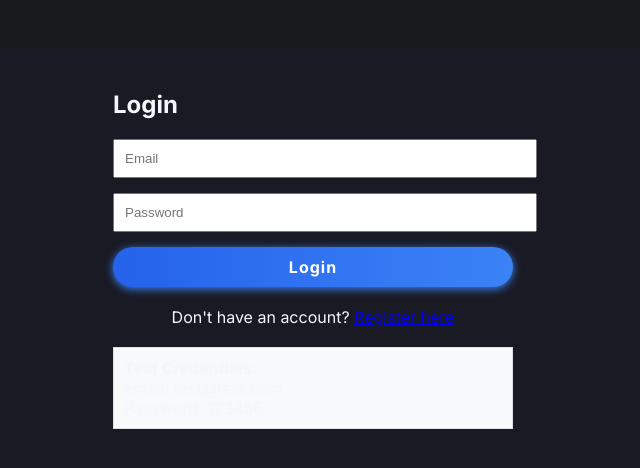
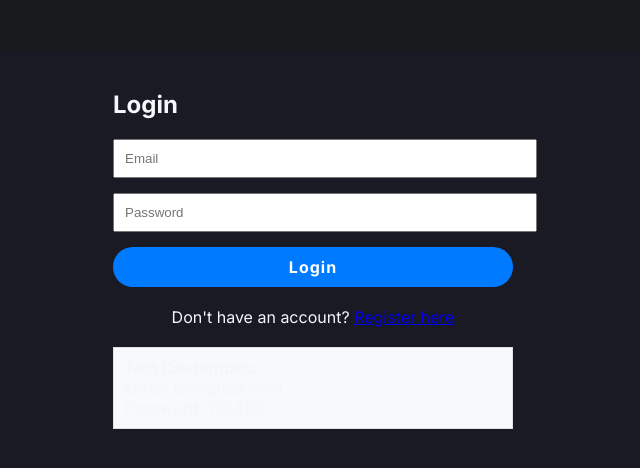
Before and after one commit to Arjun140205/Realtime-ToDo-board, a React (Create React App) app in the folder client/: page /login in a window 1280 px wide. Shown: the top 468 px of the page, without its empty margins (327-967 px from the left). Built offline with nearby package versions, Linux system fonts and the light colour scheme; no server answers.

Commit message:
Adjusted TaskBoard.css for alignment and layout consistency

```diff
--- a/client/src/components/TaskBoard.css
+++ b/client/src/components/TaskBoard.css
@@ -188,29 +188,29 @@ body, #root {
 .task-form button {
   padding: 7px 16px;
   border-radius: 999px;
-  background: linear-gradient(90deg, var(--accent) 0%, var(--accent-hover) 100%);
+  background: #a78bfa;
   color: var(--text-main);
   font-weight: 700;
   font-size: 1rem;
   border: none;
-  box-shadow: 0 2px 8px 0 var(--accent-hover);
+  box-shadow: none;
   cursor: pointer;
   letter-spacing: 1px;
-  transition: background var(--transition), box-shadow var(--transition), transform var(--transition);
+  transition: background var(--transition), transform var(--transition);
   position: relative;
   overflow: hidden;
 }
 .task-form button:active {
-  background: linear-gradient(90deg, var(--accent-hover) 0%, var(--accent) 100%);
+  background: #7c3aed;
   transform: scale(0.97);
 }
 .task-form button:focus {
-  outline: 2.5px solid var(--accent-hover);
+  outline: 2.5px solid #a78bfa;
   outline-offset: 2px;
 }
 .task-form button:hover {
-  background: linear-gradient(90deg, var(--accent-hover) 0%, var(--accent) 100%);
-  box-shadow: 0 4px 18px 0 var(--accent-hover);
+  background: #7c3aed;
+  box-shadow: none;
   transform: translateY(-1px) scale(1.03);
 }
 
@@ -221,29 +221,29 @@ button, .task-card button {
   padding: 7px 16px;
   border-radius: 999px;
   border: none;
-  background: linear-gradient(90deg, var(--accent) 0%, var(--accent-hover) 100%);
+  background: #a78bfa;
   color: var(--text-main);
-  box-shadow: 0 2px 8px 0 var(--accent-hover);
+  box-shadow: none;
   letter-spacing: 1px;
   cursor: pointer;
-  transition: background var(--transition), box-shadow var(--transition), transform var(--transition), outline var(--transition);
+  transition: background var(--transition), transform var(--transition), outline var(--transition);
   outline: none;
   position: relative;
   overflow: hidden;
   z-index: 1;
 }
 button:hover, .task-card button:hover {
-  background: linear-gradient(90deg, var(--accent-hover) 0%, var(--accent) 100%);
-  box-shadow: 0 4px 18px 0 var(--accent-hover);
+  background: #7c3aed;
+  box-shadow: none;
   transform: translateY(-1px) scale(1.03);
 }
 button:active, .task-card button:active {
-  background: linear-gradient(90deg, var(--accent-hover) 0%, var(--accent) 100%);
-  box-shadow: 0 1px 4px 0 var(--accent-hover);
+  background: #7c3aed;
+  box-shadow: none;
   transform: scale(0.98);
 }
 button:focus, .task-card button:focus {
-  outline: 2.5px solid var(--accent-hover);
+  outline: 2.5px solid #a78bfa;
   outline-offset: 2px;
 }
 
```
